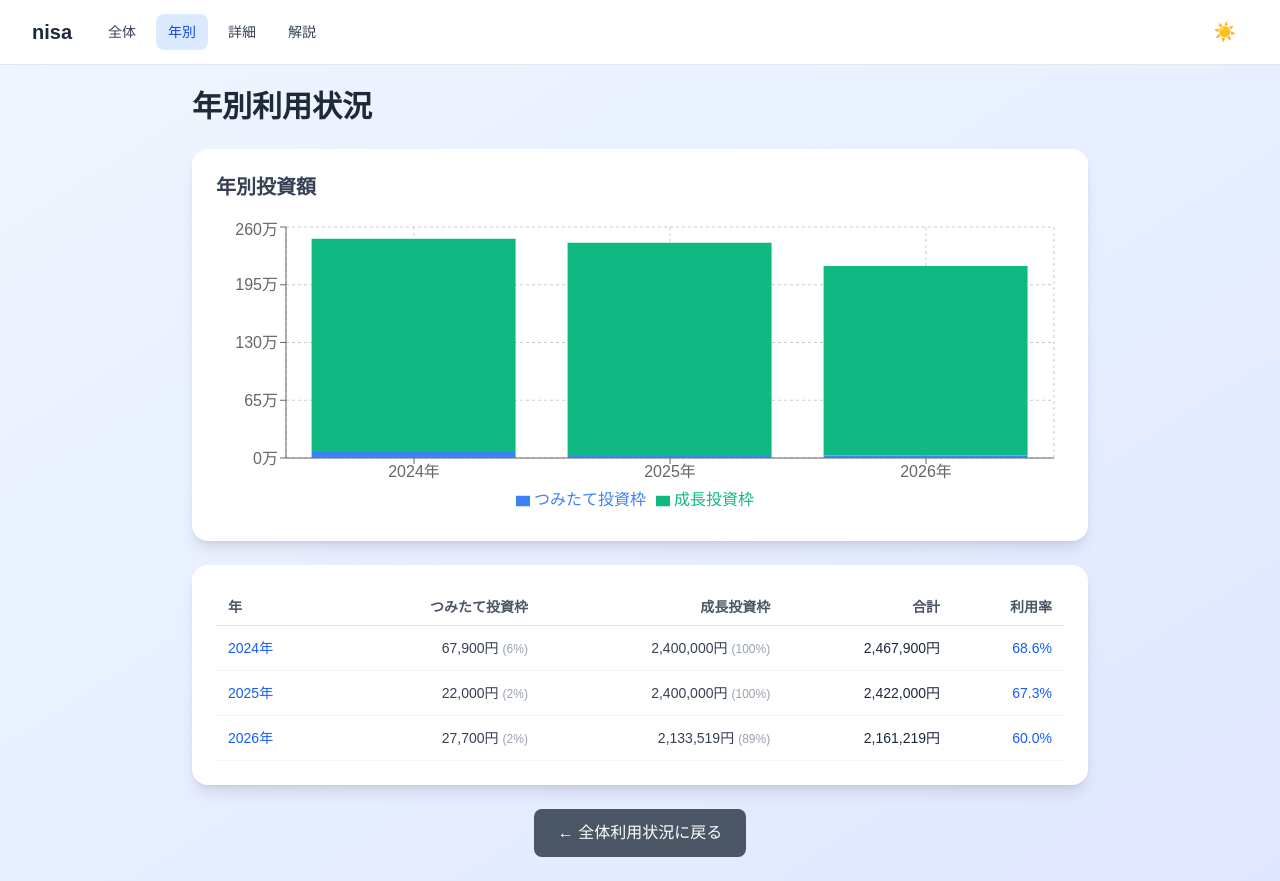
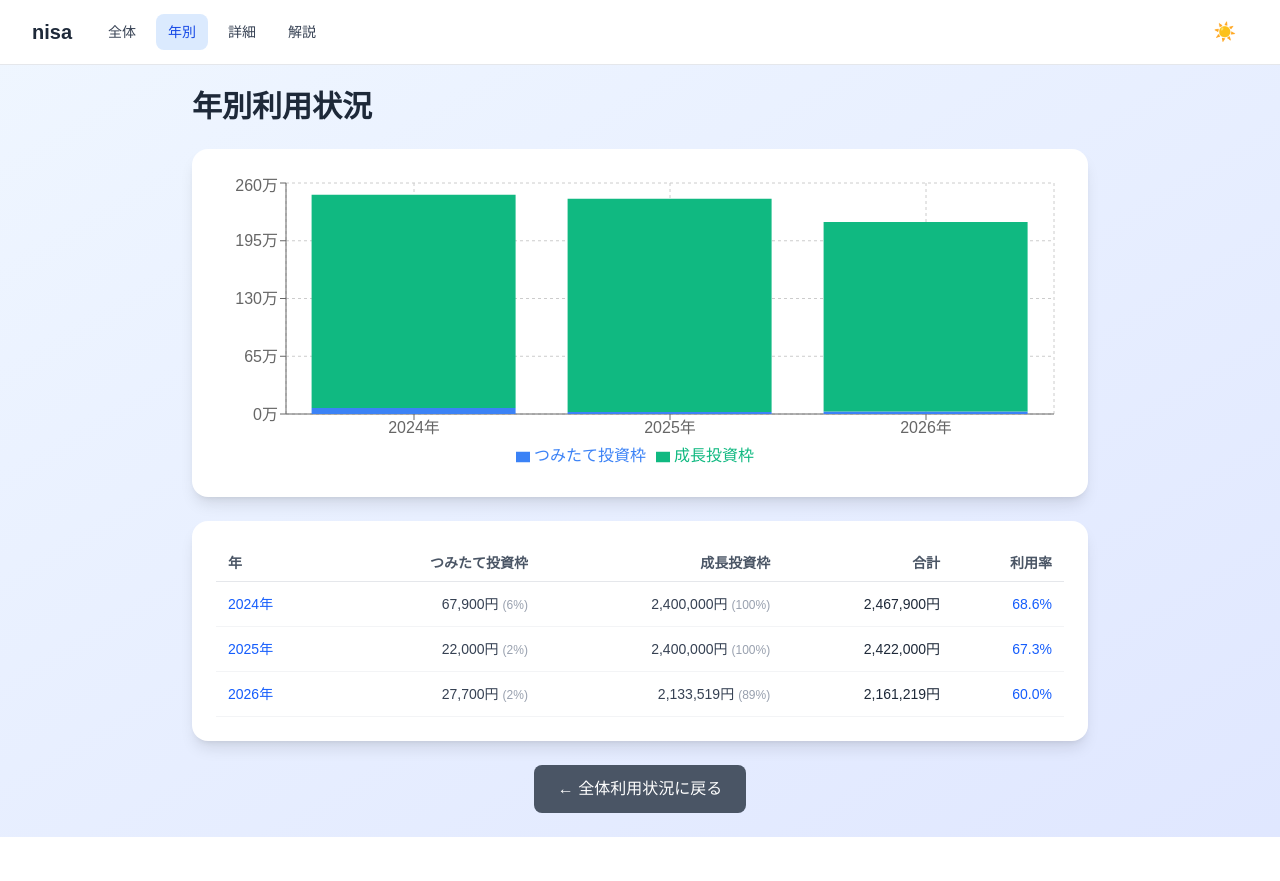
Before and after one commit to TakuyaFukumura/nisa-next-js-app, a Next.js app: page /yearly in a window 1280 px wide. After the commit the page ends 837 px from the top, so only its background shows below. Built offline with nearby package versions, Linux system fonts and the light colour scheme.

Commit message:
Remove yearly chart heading
Co-authored-by: Copilot App <223556219+Copilot@users.noreply.github.com>

```diff
--- a/src/app/yearly/page.tsx
+++ b/src/app/yearly/page.tsx
@@ -20,9 +20,6 @@ export default function YearlyPage() {
                 </h1>
 
                 <div className="bg-white dark:bg-gray-800 rounded-2xl shadow-lg p-3 sm:p-6 mb-4 sm:mb-6">
-                    <h2 className="text-xl font-semibold text-gray-700 dark:text-gray-300 mb-4">
-                        年別投資額
-                    </h2>
                     <NisaYearlyChart data={records}/>
                 </div>
 
```
Also changed, not shown: 1 other file (tests, documents, lock files or other folders).
